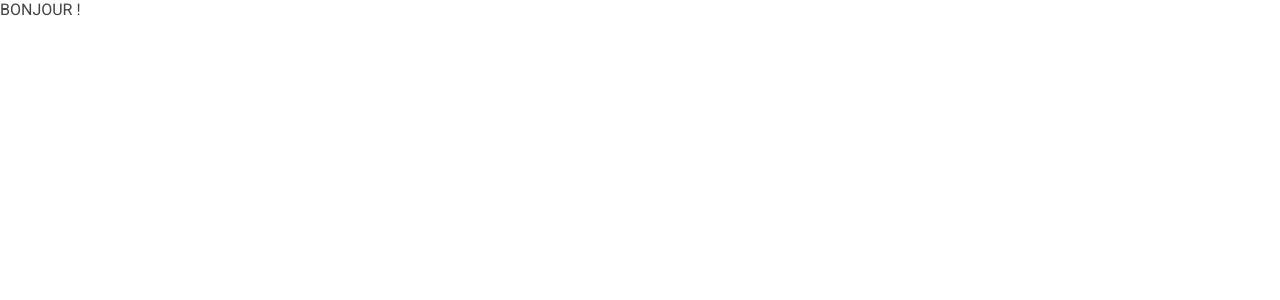
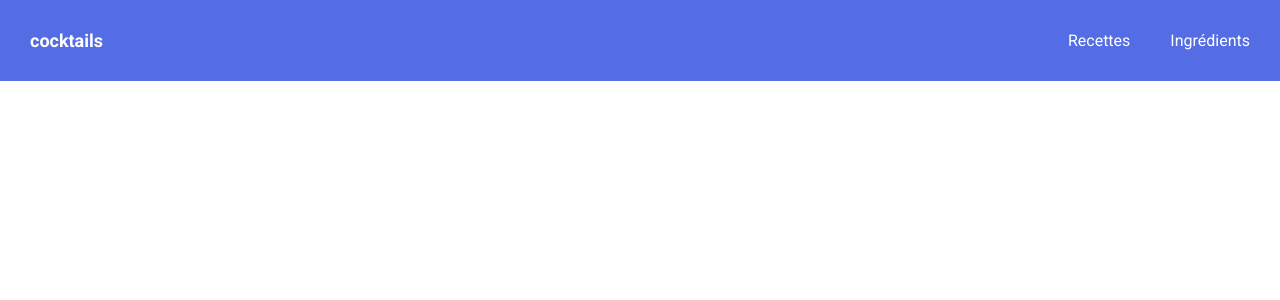
Before and after one commit to CorentinTalour/cocktails, an Angular app: page / in a window 1280 px wide. Shown: the top 300 px of the page. Built offline with nearby package versions, Linux system fonts and the light colour scheme.

Commit message:
Add header

```diff
--- a/src/app/app.component.html
+++ b/src/app/app.component.html
@@ -1 +1 @@
-<a href="#">BONJOUR !</a>
+<app-header></app-header>
--- a/src/app/app.module.ts
+++ b/src/app/app.module.ts
@@ -3,10 +3,12 @@ import { BrowserModule } from '@angular/platform-browser';
 
 import { AppRoutingModule } from './app-routing.module';
 import { AppComponent } from './app.component';
+import { HeaderComponent } from './header/header.component';
 
 @NgModule({
   declarations: [
-    AppComponent
+    AppComponent,
+    HeaderComponent
   ],
   imports: [
     BrowserModule,
--- /dev/null
+++ b/src/app/header/header.component.html
@@ -0,0 +1,11 @@
+<nav class="d-flex flex-row flex-justify-content-between flex-align-items-center p-10">
+  <a href="#" class="logo p-20">cocktails</a>
+  <ul>
+    <li>
+      <a href="#">Recettes</a>
+    </li>
+    <li>
+      <a href="#">Ingrédients</a>
+    </li>
+  </ul>
+</nav>
--- /dev/null
+++ b/src/app/header/header.component.scss
@@ -0,0 +1,22 @@
+nav {
+  background: var(--primary);
+  color: white;
+
+  .logo {
+    font-size: 18px;
+    font-weight: 700;
+  }
+}
+
+ul {
+  li {
+    display: inline-block;
+    padding: 10px 20px;
+    border-radius: 3px;
+    transition: background-color 0.4s;
+
+    &:hover {
+      background-color: var(--secondary);
+    }
+  }
+}
--- a/src/styles.scss
+++ b/src/styles.scss
@@ -31,3 +31,63 @@ body {
     font-family: var(--font-family);
   color: var(--text-regular);
 }
+
+
+// util
+.d-flex {
+  display: flex;
+}
+
+.flex-row {
+  flex-direction: row;
+}
+
+.flex-column {
+  flex-direction: column;
+}
+
+.flex-justify-content-center {
+  justify-content: center;
+}
+
+.flex-justify-content-between {
+  justify-content: space-between;
+}
+
+.flex-align-items-center {
+  align-items: center;
+}
+
+.flex-align-items-between {
+  align-items: space-between;
+}
+
+//Prend tout l'espace dispo a l'intérieur du flex
+.flex-fill {
+  flex: 1 1 auto;
+}
+
+.p-10 {
+  padding: 10px;
+}
+
+.p-20 {
+  padding: 20px;
+}
+
+.m-10 {
+  margin: 10px;
+}
+
+.m-20 {
+  margin-top: 20px;
+}
+
+//Debug
+.d1 {
+  border: 1px solid red;
+}
+
+.d2 {
+  border: 1px solid green;
+}
```
Also changed, not shown: src/app/header/header.component.ts (added, +10 -0 lines).
